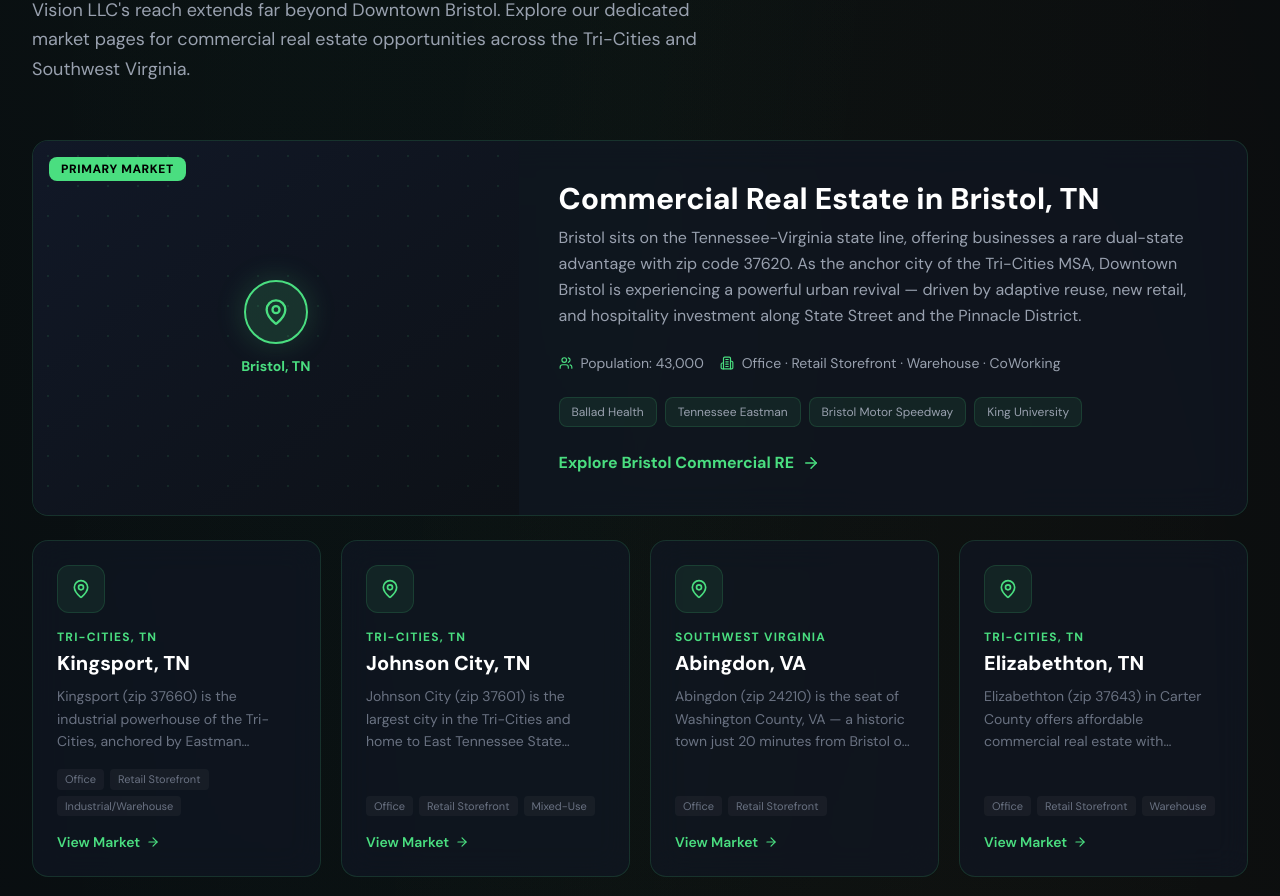
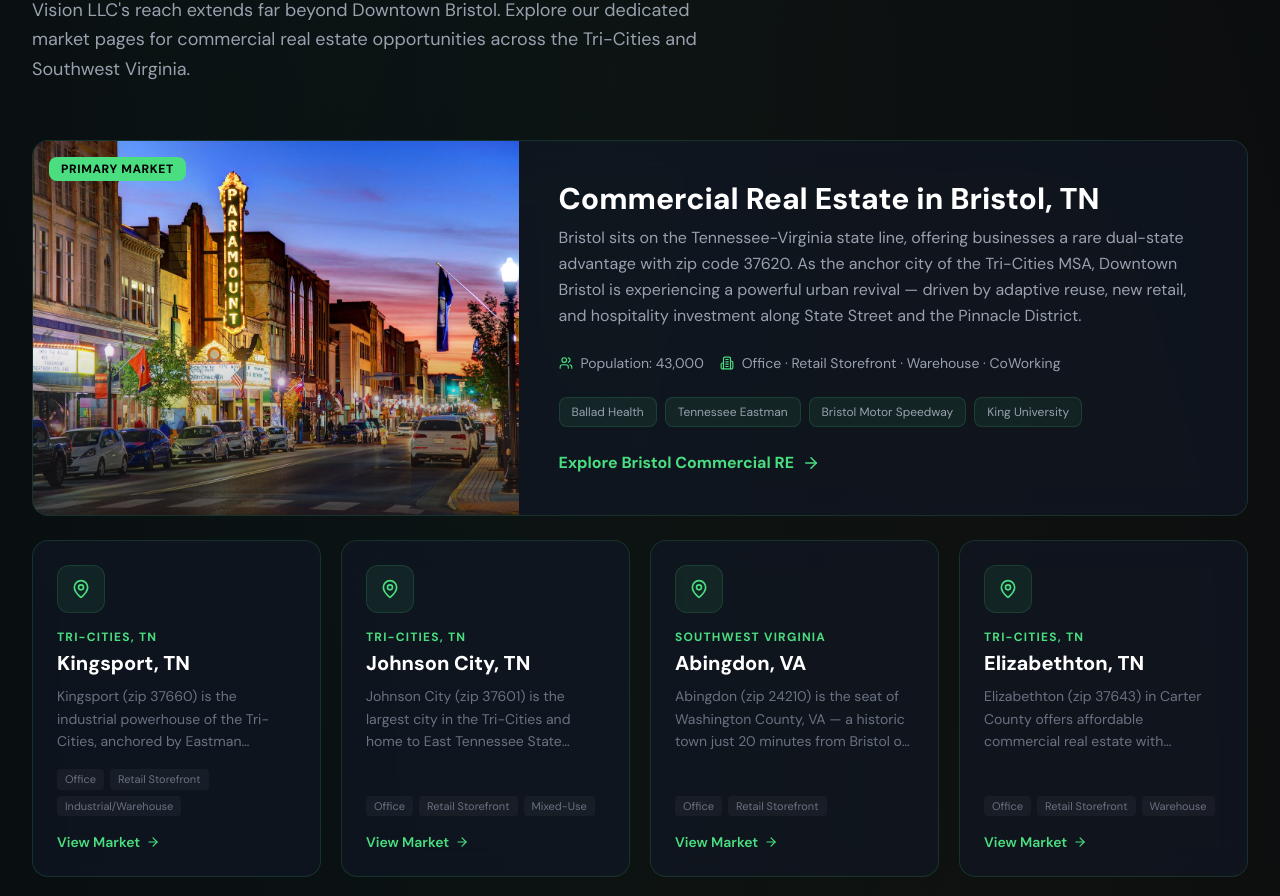
Before and after one commit to wireddigitalus-stack/vision, a Next.js app: page / in a window 1280 px wide. Shown: the part 3952-4848 px from the top of the page. Built offline with nearby package versions, Linux system fonts and the light colour scheme.

Commit message:
feat(home): real downtown Bristol photo on primary market card

```diff
--- a/src/components/home/GeoMarketsSection.tsx
+++ b/src/components/home/GeoMarketsSection.tsx
@@ -1,4 +1,5 @@
 import Link from "next/link";
+import Image from "next/image";
 import { MapPin, ArrowRight, Users, Building2 } from "lucide-react";
 import { GEO_PAGES } from "@/lib/data";
 
@@ -33,23 +34,18 @@ export default function GeoMarketsSection() {
               id={`geo-primary-${geo.slug}`}
               className="group relative glass rounded-2xl overflow-hidden property-card border border-[rgba(74,222,128,0.2)] flex flex-col lg:flex-row"
             >
-              {/* Map placeholder */}
-              <div className="relative lg:w-2/5 h-48 lg:h-auto bg-gradient-to-br from-[#111827] to-[#0D1117] flex items-center justify-center">
-                <div
-                  className="absolute inset-0 opacity-10"
-                  style={{
-                    backgroundImage: `radial-gradient(circle at 50% 50%, #4ADE80 1px, transparent 1px)`,
-                    backgroundSize: "30px 30px",
-                  }}
+              {/* Hero photo */}
+              <div className="relative lg:w-2/5 h-52 lg:h-auto overflow-hidden">
+                <Image
+                  src="/images/Down-Town-Bristol-TN-VA.jpg"
+                  alt="Downtown Bristol, TN-VA — Commercial Real Estate"
+                  fill
+                  className="object-cover group-hover:scale-105 transition-transform duration-500"
+                  sizes="(max-width: 1024px) 100vw, 40vw"
+                  priority
                 />
-                <div className="relative flex flex-col items-center gap-3">
-                  <div className="w-16 h-16 rounded-full bg-[rgba(74,222,128,0.15)] border-2 border-[#4ADE80] flex items-center justify-center shadow-[0_0_30px_rgba(74,222,128,0.2)]">
-                    <MapPin size={28} className="text-[#4ADE80]" />
-                  </div>
-                  <span className="text-[#4ADE80] font-bold text-sm">
-                    {geo.city}, {geo.state}
-                  </span>
-                </div>
+                {/* Dark gradient so badge stays legible */}
+                <div className="absolute inset-0 bg-gradient-to-t from-[#0D1117]/60 via-transparent to-transparent" />
                 {/* PRIMARY badge */}
                 <div className="absolute top-4 left-4 px-3 py-1 bg-[#4ADE80] text-black text-xs font-black rounded-lg uppercase tracking-wider">
                   Primary Market
```
Also changed, not shown: public/images/Down-Town-Bristol-TN-VA.jpg (added).
